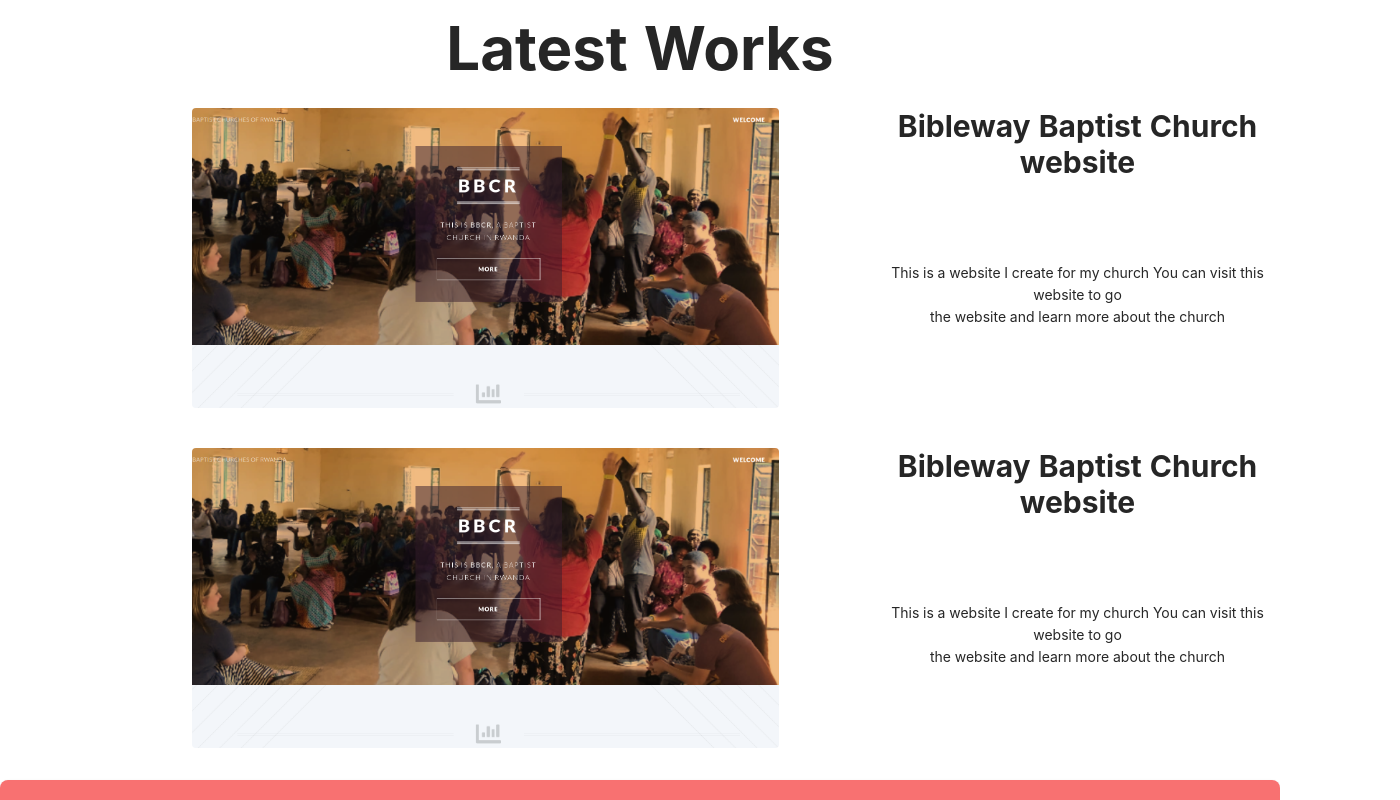
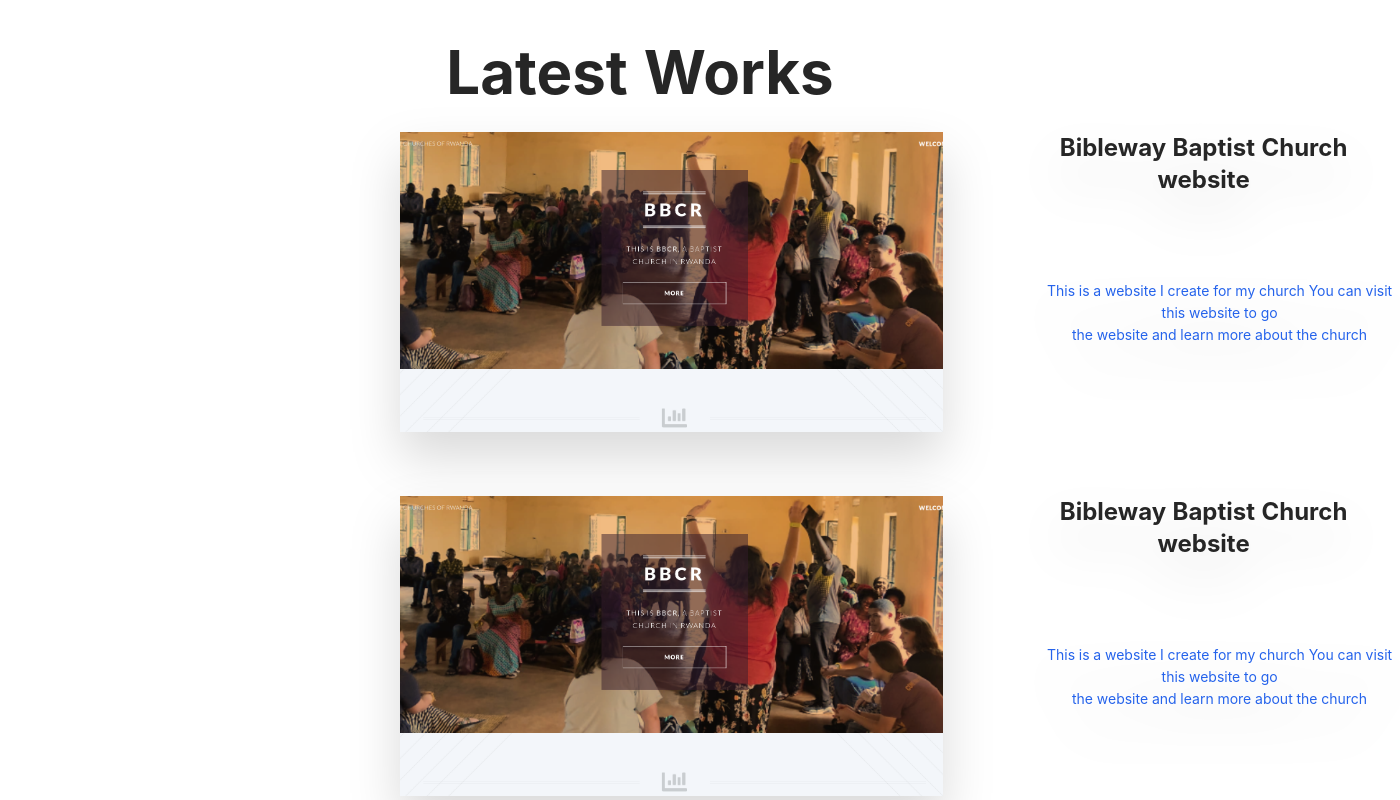
Before and after one commit to David-Neza/CLDS-react, a React (Create React App) app: page / in a window 1280 px wide. Shown: the part 840-1640 px from the top of the page, 1400 px wide, since content can reach past the window. Built offline with nearby package versions, Linux system fonts and the light colour scheme.

Commit message:
view work section

```diff
--- a/src/Components/Homepage.jsx
+++ b/src/Components/Homepage.jsx
@@ -1,10 +1,9 @@
-
-import "../Components/Modal.css"
+import "../Components/Modal.css";
 import "../App.css";
-import image from "../images/david.jpg"
+import image from "../images/david.jpg";
 import Navbar from "./Navbar";
-import { Popover } from 'antd';
-import project1 from "../images/bbcrweb.png"
+import { Popover } from "antd";
+import project1 from "../images/bbcrweb.png";
 import {
   FaLinkedinIn,
   FaGithub,
@@ -13,11 +12,25 @@
   FaTwitter,
 } from "react-icons/fa";
 
-function HomePage(){
+function HomePage() {
   const content = (
     <div>
       <p className="tex-red-400">Contact me on Whatsapp : 0781636072</p>
-      <p>Message me on <a href="https://www.linkedin.com/in/david-neza-tuyishimire-510845225/" target="_blank" rel="noopener noreferrer">LinkedIn</a></p>
+      <p>
+        Message me on{" "}
+        <a
+          href="https://www.linkedin.com/in/david-neza-tuyishimire-510845225/"
+          target="_blank"
+          rel="noopener noreferrer"
+        >
+          LinkedIn
+        </a>
+      </p>
+    </div>
+  );
+  const hoverOnWork = (
+    <div>
+      <p className="tex-red-400">Click to view work</p>
     </div>
   );
   return (
@@ -27,60 +40,122 @@
         <div className="pt-16 pl-20">
           <div className="flex space-x-24">
             <div className="">
-                <img class="object-cover h-[600px] w-[700px] rounded" src={image}/>
+              <img
+                class="object-cover h-[600px] w-[700px] rounded"
+                src={image}
+              />
             </div>
 
             <div className="grid text-black-300 font-bold text-xl pt-48 place-items-start">
               <p className="flex flex-start text-3xl">Hi there!</p>
-                  <p className="flex flex-start font-[1500] text-6xl">I am David Neza Tuyishimire <br/>
-                  A software Engineer based in <br/> Kigali, Rwanda</p>
+              <p className="flex flex-start font-[1500] text-6xl">
+                I am David Neza Tuyishimire <br />
+                A software Engineer based in <br /> Kigali, Rwanda
+              </p>
               <Popover content={content}>
-                  <p className="border-2 border-red-300 w-28 text-red-300 font-bold"> Say Hello!</p>
-
+                <p className="border-2 border-red-300 w-28 text-red-300 font-bold">
+                  {" "}
+                  Say Hello!
+                </p>
               </Popover>
             </div>
           </div>
         </div>
-          <div className="pt-10">
+        <div className="mt-16">
           <h1 className="font-bold text-6xl">Latest Works</h1>
-            <div className="flex space-x-24 pl-48">
+          <Popover content={hoverOnWork}>
+            <a
+              className="hover:no-underline
+            text-blue-600 hover:text-blue-800
+            visited:text-black"
+              href="https://bibleway-baptist-churches-of-rwanda.netlify.app/"
+              target="_blank"
+              rel="noopener noreferrer"
+            >
+              <div className="ml-[400px] w-[1000px] drop-shadow-2xl hover:bg-[#eff6ff] rounded">
+                <div className="flex space-x-24">
                   <div className="">
-                <img class="object-cover h-[300px] w-[700px] rounded" src={project1}/>
+                    <img
+                      class="object-cover h-[300px] w-[700px]"
+                      src={project1}
+                    />
                   </div>
 
                   <div className="grid place-items-start">
-              <h1 className="font-bold text-3xl">Bibleway Baptist Church website</h1>
-              <p>This is a website I create for my church You can visit this website to go <br/>
-              the website and learn more about the church</p>
+                    <h1 className="font-bold text-2xl pr-8">
+                      Bibleway Baptist Church website
+                    </h1>
+                    <p>
+                      This is a website I create for my church You can visit
+                      this website to go <br />
+                      the website and learn more about the church
+                    </p>
                   </div>
                 </div>
               </div>
-          <div className="pt-10">
-            <div className="flex space-x-24 pl-48">
+            </a>
+          </Popover>
+
+          <div className="mt-16">
+            <Popover content={hoverOnWork}>
+              <a
+                className="hover:no-underline
+            text-blue-600 hover:text-blue-800
+            visited:text-black"
+                href="https://bibleway-baptist-churches-of-rwanda.netlify.app/"
+                target="_blank"
+                rel="noopener noreferrer"
+              >
+                <div className="ml-[400px] w-[1000px] drop-shadow-2xl hover:bg-[#eff6ff] rounded">
+                  <div className="flex space-x-24">
                     <div className="">
-                <img class="object-cover h-[300px] w-[700px] rounded" src={project1}/>
+                      <img
+                        class="object-cover h-[300px] w-[700px]"
+                        src={project1}
+                      />
                     </div>
 
                     <div className="grid place-items-start">
-              <h1 className="font-bold text-3xl">Bibleway Baptist Church website</h1>
-              <p>This is a website I create for my church You can visit this website to go <br/>
-              the website and learn more about the church</p>
+                      <h1 className="font-bold text-2xl pr-8">
+                        Bibleway Baptist Church website
+                      </h1>
+                      <p>
+                        This is a website I create for my church You can visit
+                        this website to go <br />
+                        the website and learn more about the church
+                      </p>
                     </div>
                   </div>
                 </div>
+              </a>
+            </Popover>
+          </div>
+        </div>
+
         <div className="mt-8">
           <footer class="p-4 bg-red-400 rounded-lg shadow md:flex md:items-center md:justify-between md:p-6 dark:bg-gray-800">
-    <span class="text-xl text-gray-500 sm:text-center dark:text-gray-400">© 2022 <a href="https://flowbite.com/" class="hover:underline">David Neza Tuyishimire™</a>. All Rights Reserved.
+            <span class="text-xl text-gray-500 sm:text-center dark:text-gray-400">
+              © 2022{" "}
+              <a href="https://flowbite.com/" class="hover:underline">
+                David Neza Tuyishimire™
+              </a>
+              . All Rights Reserved.
             </span>
             <ul class="flex flex-wrap items-center mt-3 text-xl text-gray-500 dark:text-gray-400 sm:mt-0">
               <li>
-            <a href="#" class="mr-4 hover:underline md:mr-6 ">Home</a>
+                <a href="#" class="mr-4 hover:underline md:mr-6 ">
+                  Home
+                </a>
               </li>
               <li>
-            <a href="#" class="mr-4 hover:underline md:mr-6">LinkedIn</a>
+                <a href="#" class="mr-4 hover:underline md:mr-6">
+                  LinkedIn
+                </a>
               </li>
               <li>
-            <a href="#" class="mr-4 hover:underline md:mr-6">Contact Me</a>
+                <a href="#" class="mr-4 hover:underline md:mr-6">
+                  Contact Me
+                </a>
               </li>
             </ul>
           </footer>
--- a/src/Components/Navbar.jsx
+++ b/src/Components/Navbar.jsx
@@ -5,17 +5,29 @@
         <div className=" font-Roboto text-xl flex justify-between mx-auto">
           <div className="flex font-bold space-x-12">
             <p>Home</p>
-                    <a href="https://www.linkedin.com/in/david-neza-tuyishimire-510845225/" target="_blank" rel="noopener noreferrer">LinkedIn</a>
+            <a
+              className="hover:no-underline
+                    text-blue-600 hover:text-blue-800
+                    visited:text-black"
+              href="https://www.linkedin.com/in/david-neza-tuyishimire-510845225/"
+              target="_blank"
+              rel="noopener noreferrer"
+            >
+              LinkedIn
+            </a>
             <p>Contact Me</p>
-                    <p className="bg-black text-white text-bold w-28 h-8 rounded">View Work</p>
+            <p className="bg-black text-white text-bold w-28 h-8 rounded">
+              View Work
+            </p>
           </div>
           <p className="text-black font-extrabold">David Neza Tuyishimire</p>
-                    <p className="border-2 border-red-300 w-28 text-red-300 font-bold">Hire Me > </p>
-
+          <p className="border-2 border-red-300 w-28 text-red-300 font-bold">
+            Hire Me >{" "}
+          </p>
         </div>
       </div>
     </>
   );
-}
+};
 
 export default Navbar;
```
Lines whose indentation alone changed are shown as unchanged.
